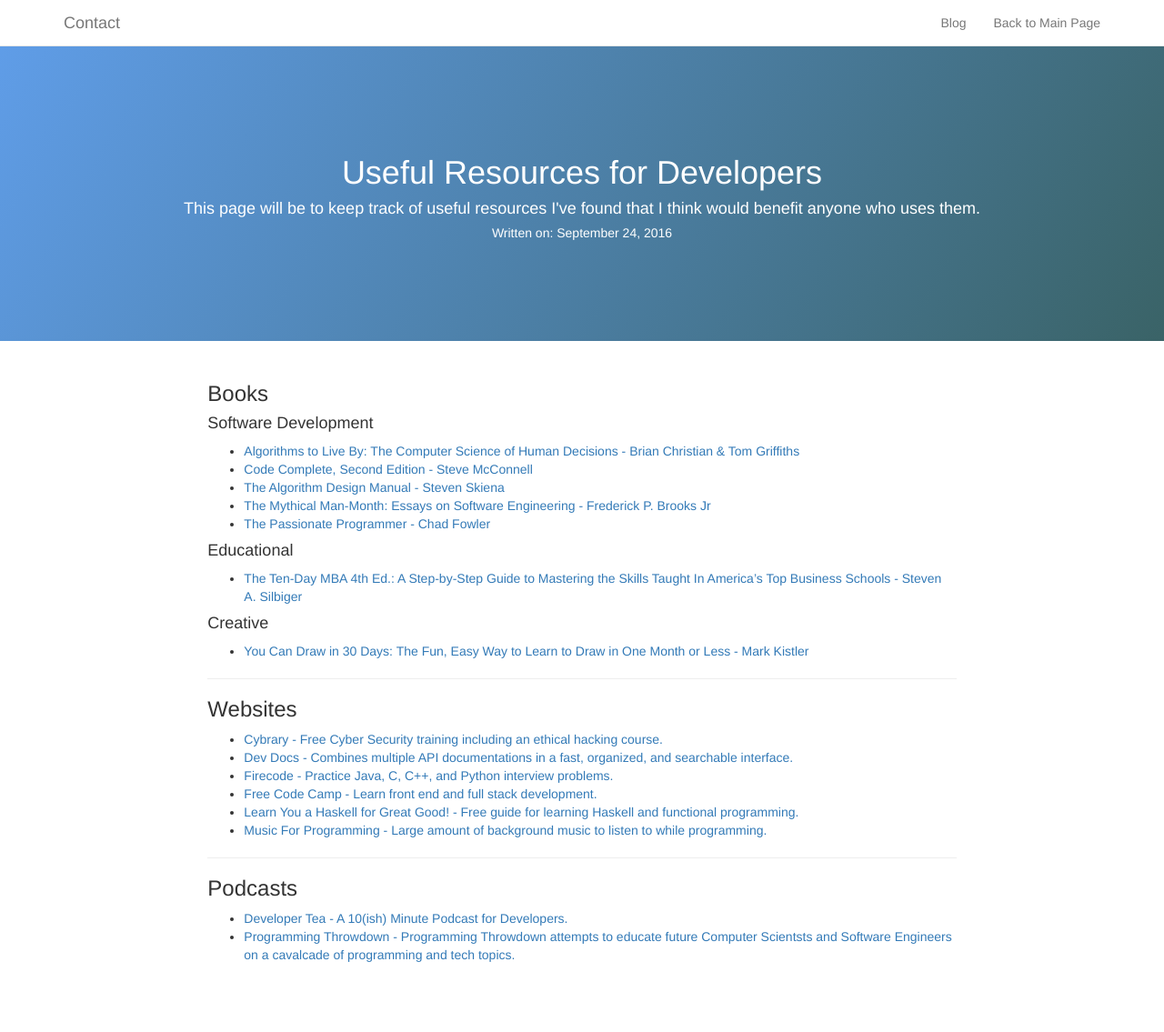
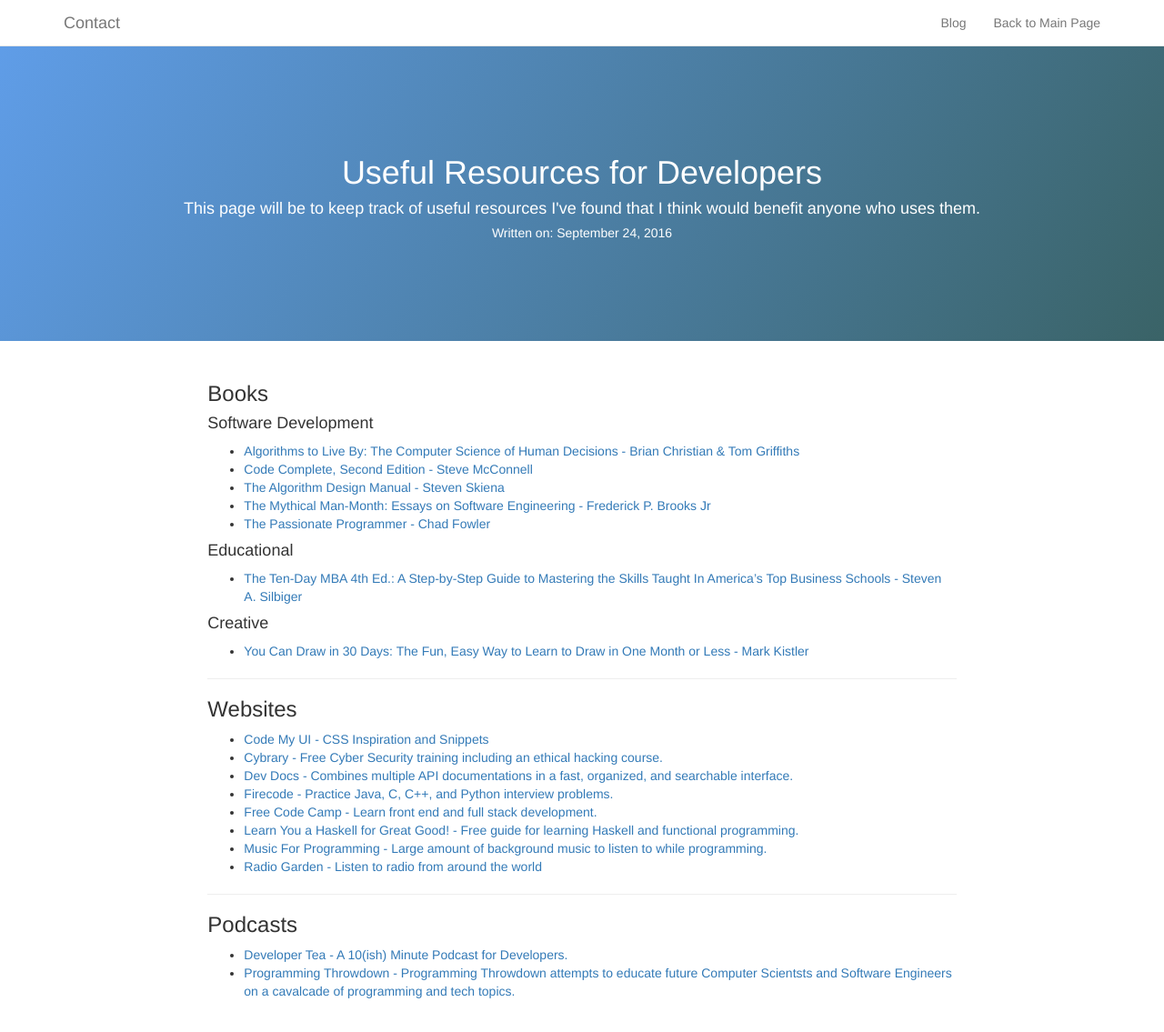
Before and after one commit to JoshWein/blog, a Jekyll site: the page built from _posts/2016-09-24-resources.md, in a window 1280 px wide and 1135 px high. Shown: the whole window at 91% size. Built offline with Jekyll 4.4.1, drawn with Linux system fonts in a browser that asks for light colours; nearby versions of some CDN libraries; comment, search, counter and statistics services are not loaded.

Commit message:
Updated resources post

```diff
--- a/_posts/2016-09-24-resources.md
+++ b/_posts/2016-09-24-resources.md
@@ -22,12 +22,14 @@
 ---
 
 ### Websites
+* [Code My UI - CSS Inspiration and Snippets](https://codemyui.com/)
 * [Cybrary - Free Cyber Security training including an ethical hacking course.](http://www.cybrary.it)
 * [Dev Docs - Combines multiple API documentations in a fast, organized, and searchable interface.](http://devdocs.io)
 * [Firecode - Practice Java, C, C++, and Python interview problems.](http://www.firecode.io)
 * [Free Code Camp - Learn front end and full stack development.](http://www.freecodecamp.com)
 * [Learn You a Haskell for Great Good! - Free guide for learning Haskell and functional programming.](http://learnyouahaskell.com/chapters)
 * [Music For Programming - Large amount of background music to listen to while programming.](http://musicforprogramming.net)
+* [Radio Garden - Listen to radio from around the world](http://radio.garden/)
 
 ---
 
```
